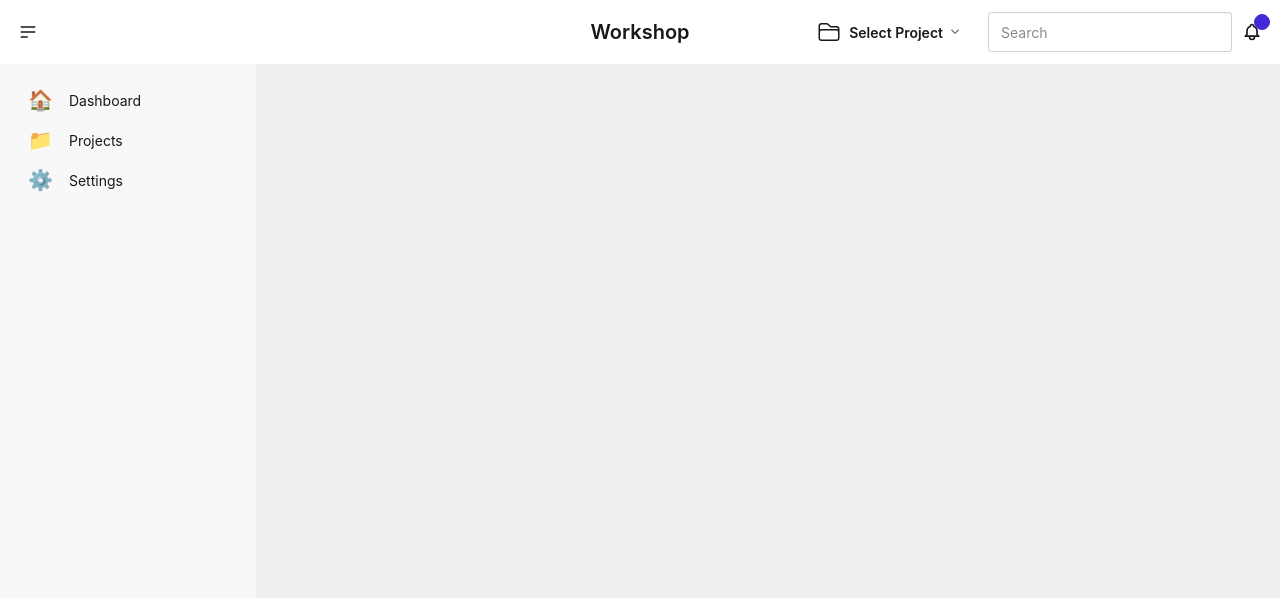
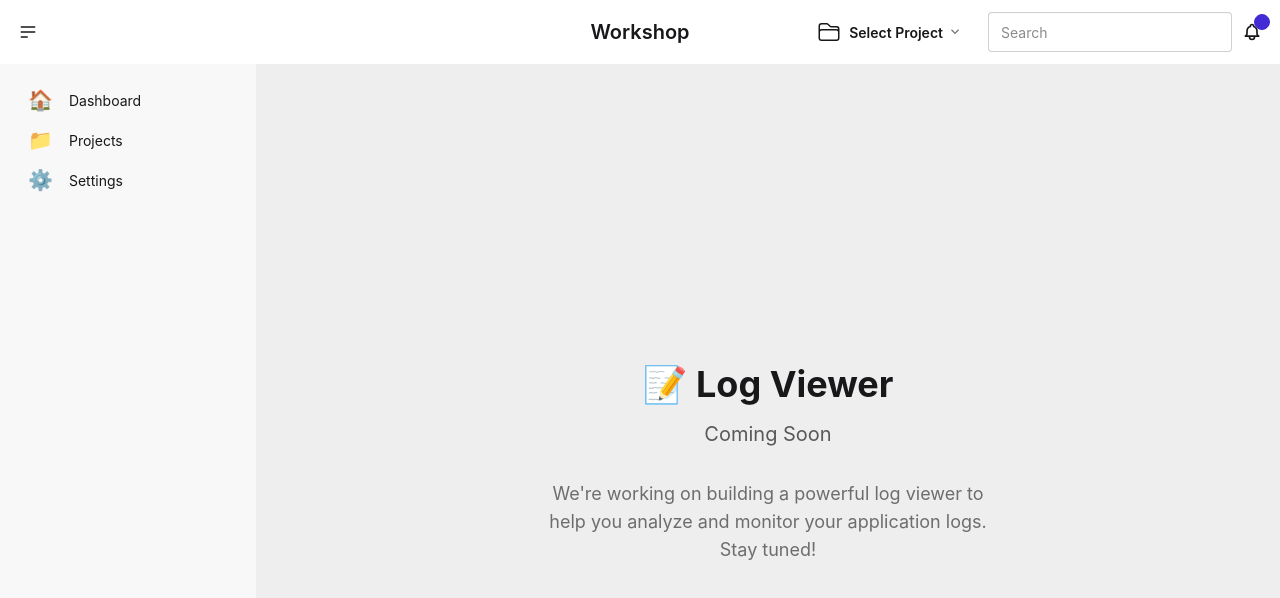
Before and after one commit to akshit-arora/workshop, a Vue app: page /logs in a window 1280 px wide. Shown: the top 598 px of the page. Built offline with nearby package versions, Linux system fonts and the light colour scheme.

Commit message:
Add coming soon for LogViewer

```diff
--- a/src/router/index.ts
+++ b/src/router/index.ts
@@ -4,6 +4,7 @@ import Dashboard from '../views/Dashboard.vue'
 import Database from '../views/Database.vue'
 import Settings from '../views/Settings.vue'
 import Tools from '../views/Tools.vue'
+import LogViewer from '../views/LogViewer.vue'
 import JSONFormatter from '../views/tools/JSONFormatter.vue'
 
 const router = createRouter({
@@ -38,6 +39,11 @@ const router = createRouter({
       path: '/tools/json-formatter',
       name: 'json-formatter',
       component: JSONFormatter
+    },
+    {
+      path: '/logs',
+      name: 'logs',
+      component: LogViewer
     }
   ]
 })
--- /dev/null
+++ b/src/views/LogViewer.vue
@@ -0,0 +1,11 @@
+<template>
+    <div class="flex flex-col items-center justify-center min-h-screen p-4">
+        <div class="text-center">
+            <h1 class="text-4xl font-bold mb-4">📝 Log Viewer</h1>
+            <div class="text-xl text-base-content/70 mb-8">Coming Soon</div>
+            <div class="max-w-md text-base-content/60 text-lg">
+                We're working on building a powerful log viewer to help you analyze and monitor your application logs. Stay tuned!
+            </div>
+        </div>
+    </div>
+</template>
```
